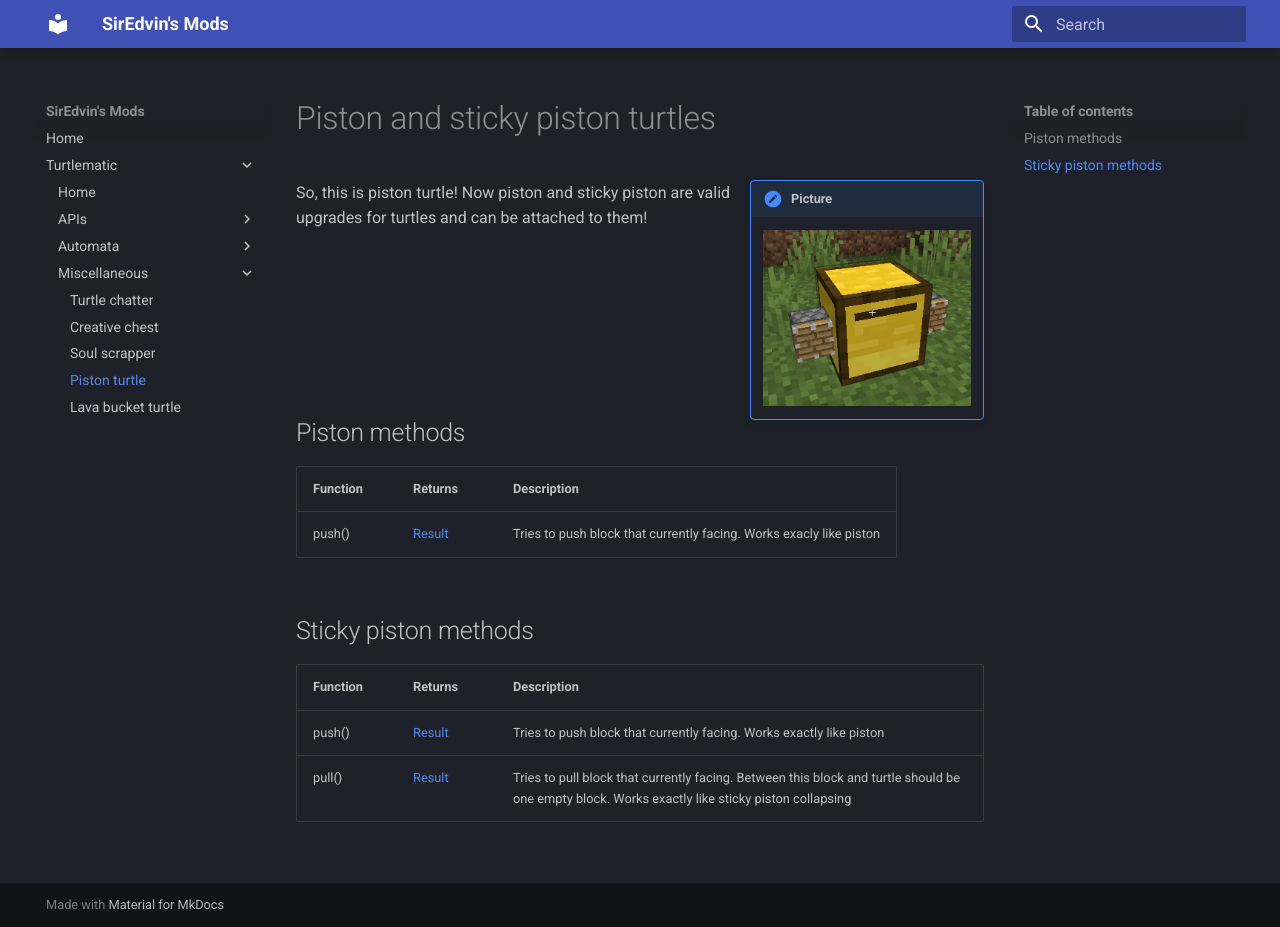
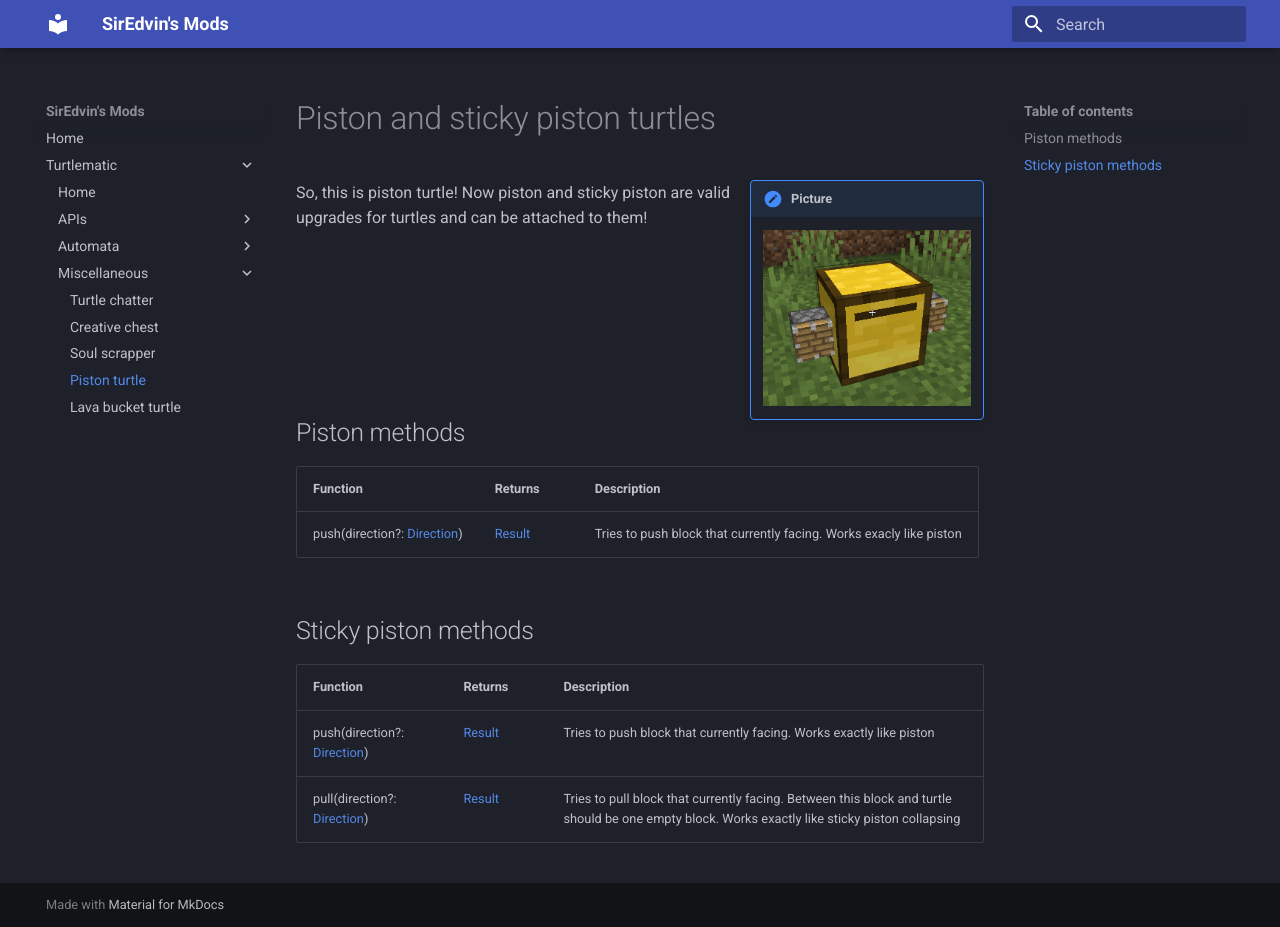
Before and after one commit to SirEdvin/ModDocumentation, an MkDocs documentation site: the page built from docs/turtlematic/miscellaneous/piston_turtle.md, in a window 1280 px wide and 927 px high. Built offline with MkDocs 1.6.1 and Material for MkDocs 9.7.7, drawn with Linux system fonts in a browser that asks for light colours.

Commit message:
Add notes for new piston method arguments

```diff
--- a/docs/turtlematic/miscellaneous/piston_turtle.md
+++ b/docs/turtlematic/miscellaneous/piston_turtle.md
@@ -11,11 +11,11 @@ So, this is piston turtle! Now piston and sticky piston are valid upgrades for t
 
 | Function           | Returns | Description                                                                        |
 |--------------------|---------|------------------------------------------------------------------------------------|
-| push()      | [Result](../api/introduction.md#result)  | Tries to push block that currently facing. Works exacly like piston |
+| push(direction?: [Direction](../api/introduction.md#direction))      | [Result](../api/introduction.md#result)  | Tries to push block that currently facing. Works exacly like piston |
 
 ## Sticky piston methods
 
 | Function           | Returns | Description                                                                        |
 |--------------------|---------|------------------------------------------------------------------------------------|
-| push()      | [Result](../api/introduction.md#result)  | Tries to push block that currently facing. Works exactly like piston |
-| pull()      | [Result](../api/introduction.md#result)  | Tries to pull block that currently facing. Between this block and turtle should be one empty block. Works exactly like sticky piston collapsing |
+| push(direction?: [Direction](../api/introduction.md#direction))      | [Result](../api/introduction.md#result)  | Tries to push block that currently facing. Works exactly like piston |
+| pull(direction?: [Direction](../api/introduction.md#direction))      | [Result](../api/introduction.md#result)  | Tries to pull block that currently facing. Between this block and turtle should be one empty block. Works exactly like sticky piston collapsing |
```
